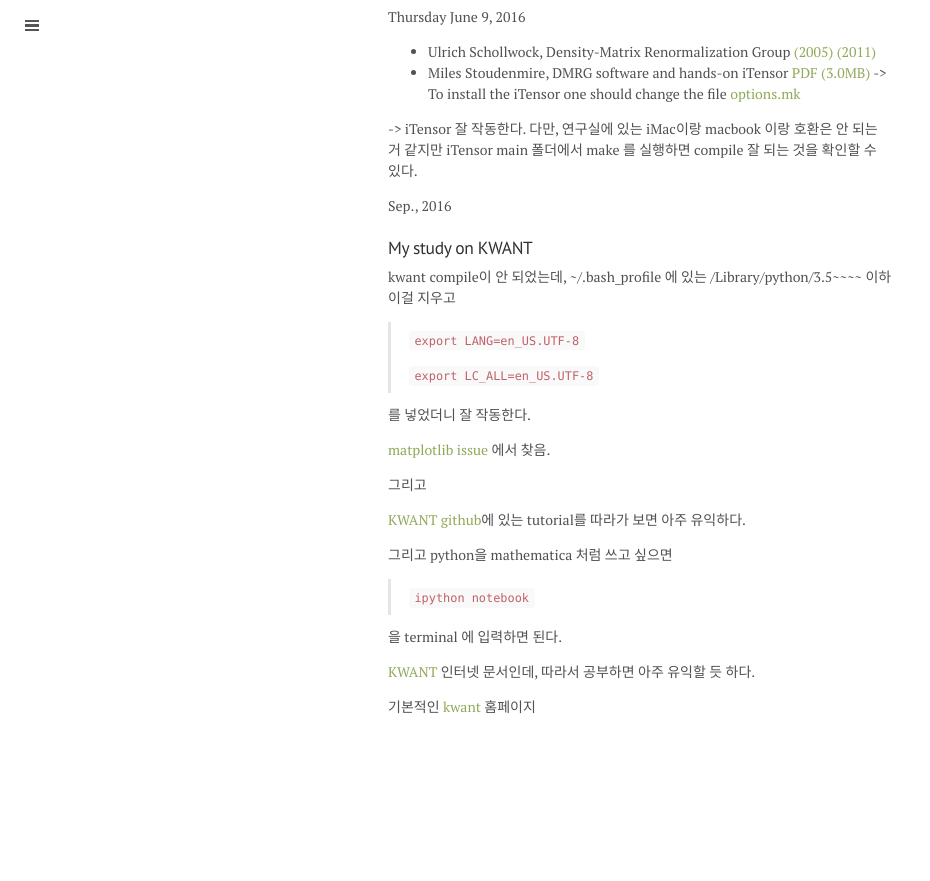
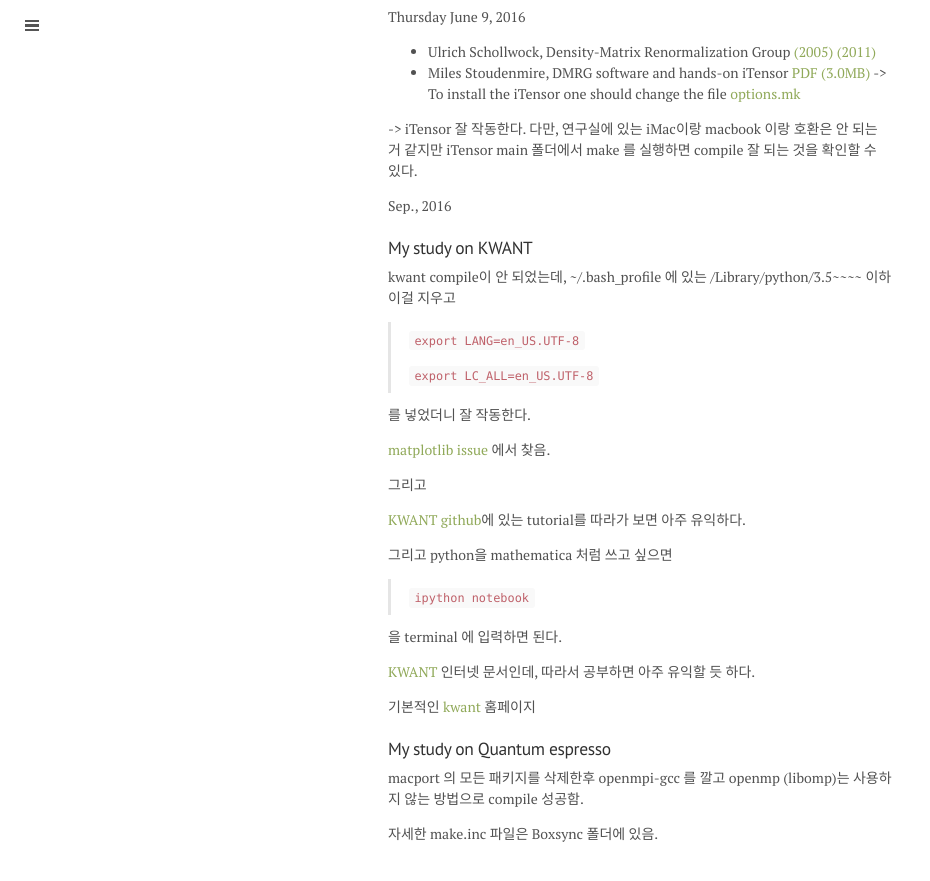
Before and after one commit to qkrwlsghdcjsworlt/work, a Jekyll site: the page built from tremblay.md, in a window 1280 px wide and 900 px high, scrolled down 1125 px. Shown: the top 881 px of the window, without its empty margins (0-930 px from the left). Built offline with Jekyll 4.4.1, drawn with Linux system fonts in a browser that asks for light colours; formulas are drawn with MathJax 3; before the commit the page ends 1898 px from its top, so only the background shows below that.

Commit message:
“update”

```diff
--- a/tremblay.md
+++ b/tremblay.md
@@ -96,3 +96,11 @@
 [KWANT](https://kwant-project.org/doc/1.0/tutorial/tutorial1) 인터넷 문서인데, 따라서 공부하면 아주 유익할 듯 하다.
 
 기본적인 [kwant](https://kwant-project.org/) 홈페이지
+
+
+### My study on Quantum espresso
+
+macport 의 모든 패키지를 삭제한후 openmpi-gcc 를 깔고
+openmp (libomp)는 사용하지 않는 방법으로 compile 성공함.
+
+자세한 make.inc 파일은 Boxsync 폴더에 있음.
```
